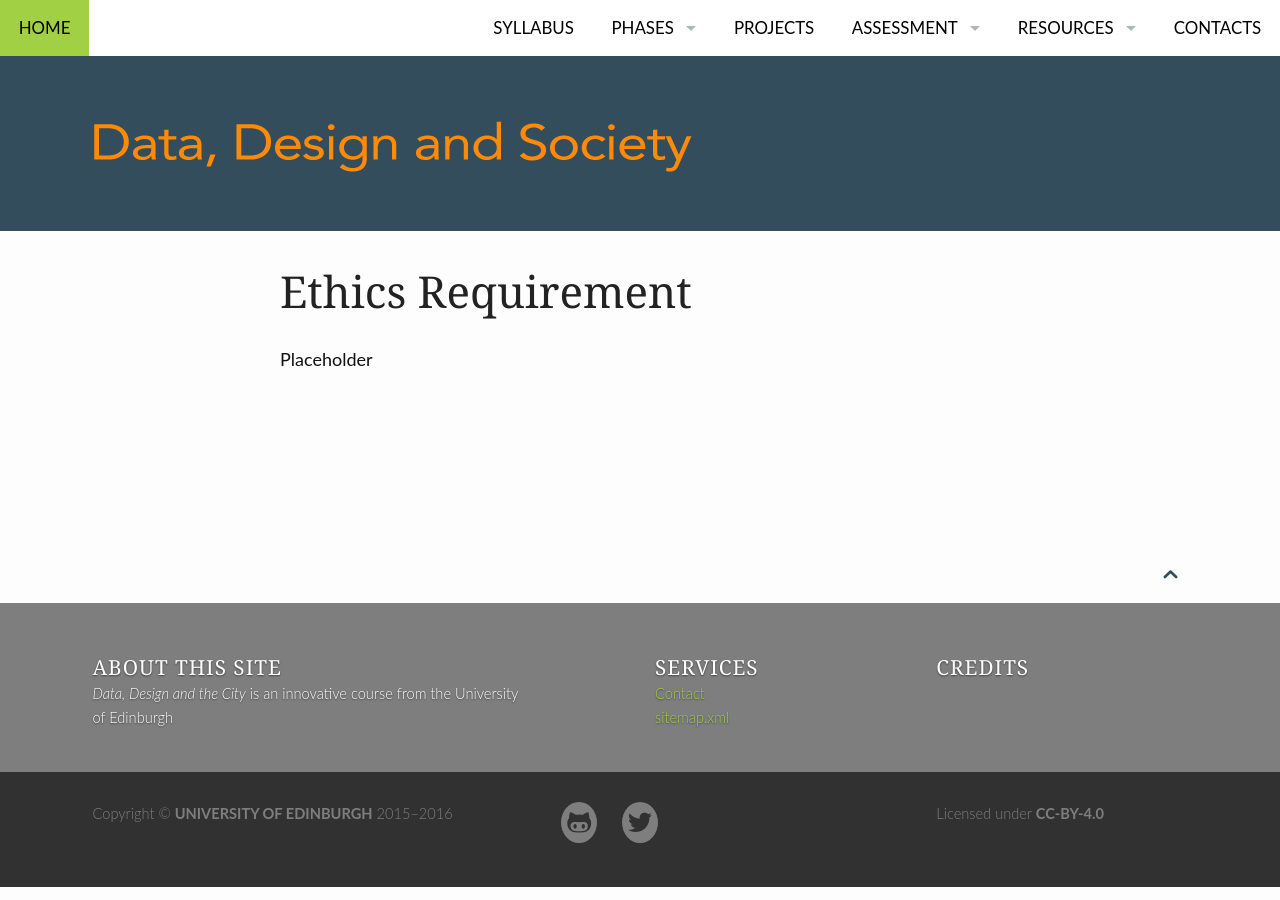
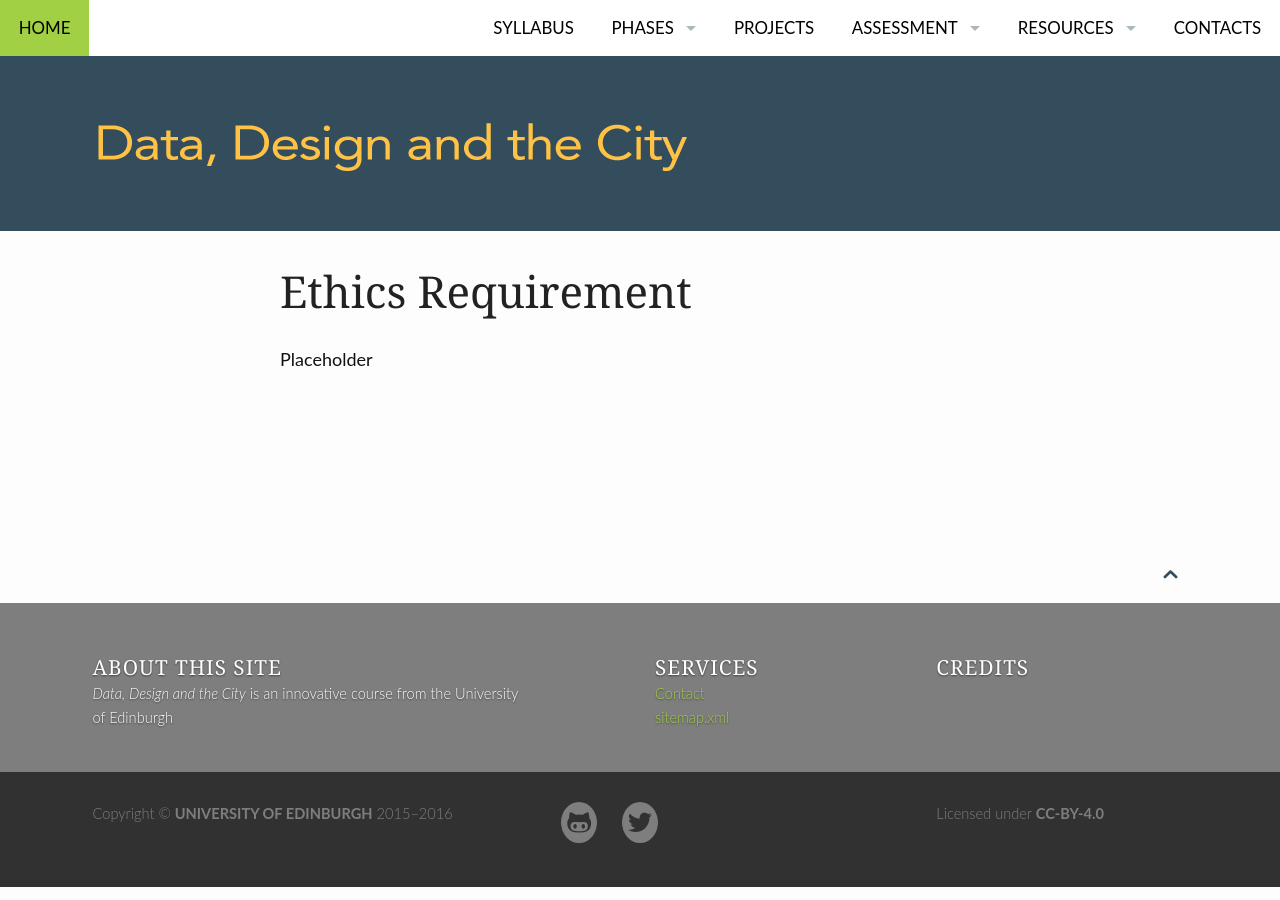
Before and after one commit to edinburghlivinglab/ddc, a Jekyll site: the page built from pages/ethics.md, in a window 1280 px wide. Built offline with Jekyll 4.4.1, drawn with Linux system fonts in a browser that asks for light colours.

Commit message:
updated logo

```diff
--- a/_config.yml
+++ b/_config.yml
@@ -42,7 +42,7 @@
 
 
 # Logo size is 600x80 pixels
-logo: dds-logo.png
+logo: ddc-logo.png
 
 
 # Paginates all X entries
```
Also changed, not shown: assets/img/ddc-logo.png (added), 1 other file.
